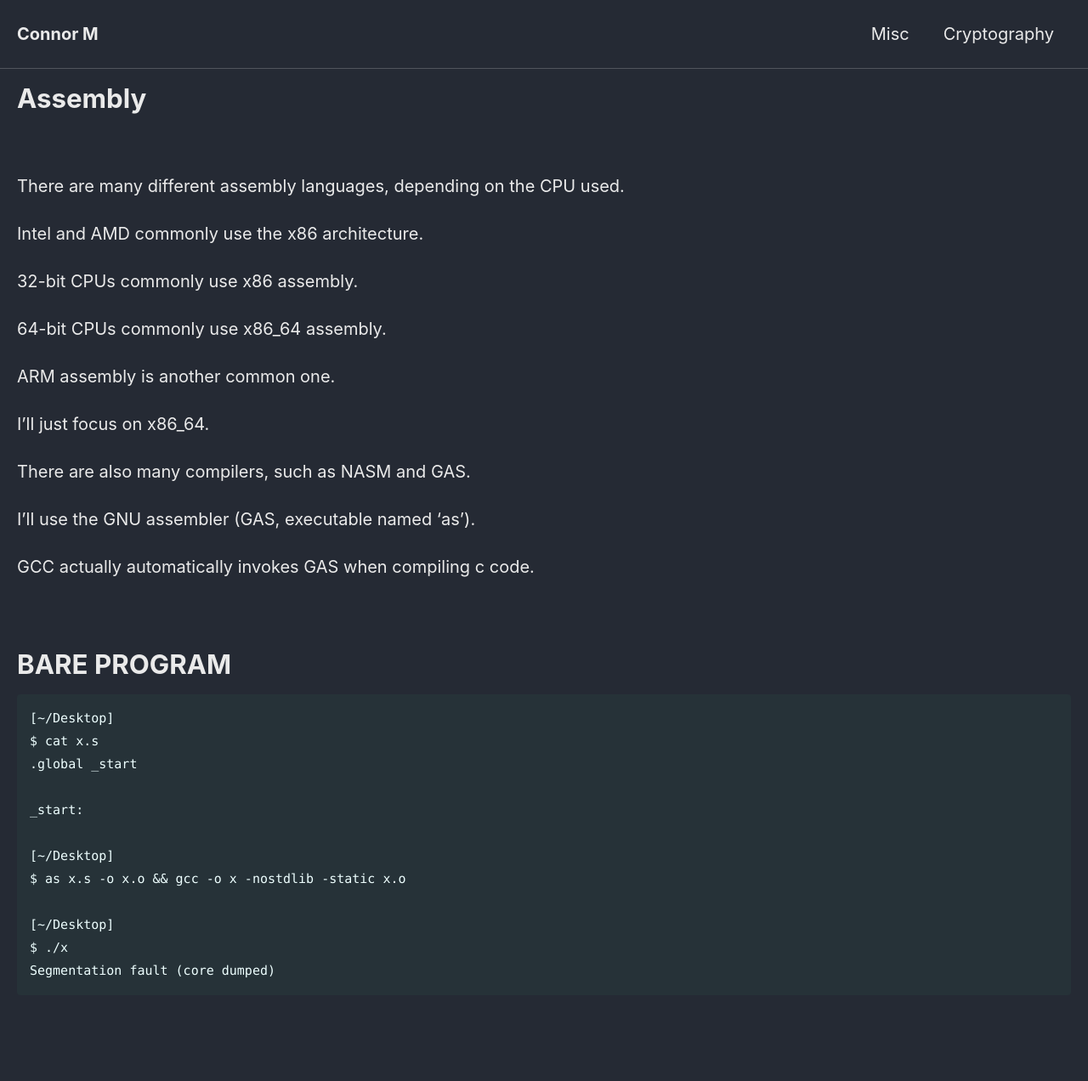
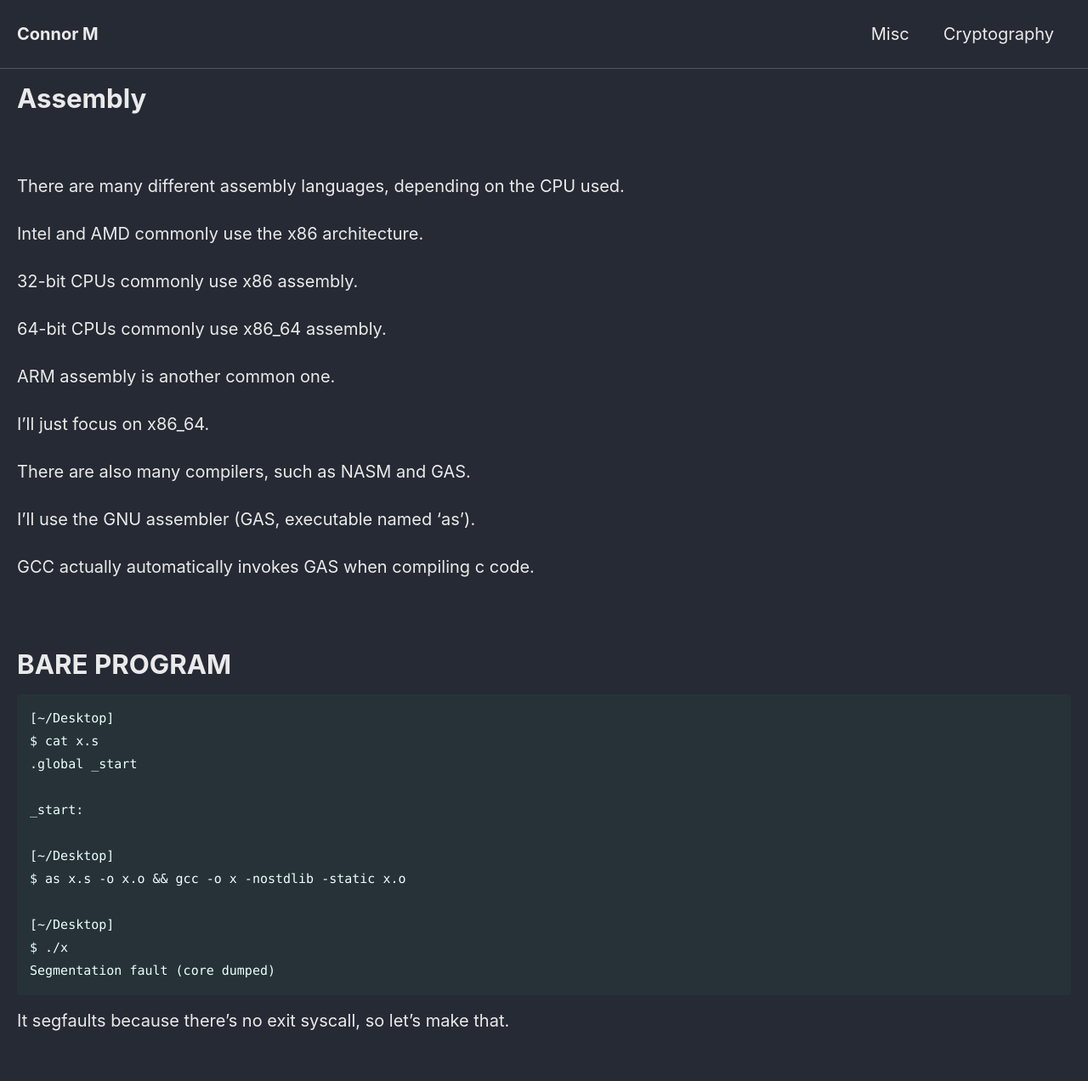
Before and after one commit to Connor-McCartney/Connor-McCartney.github.io, a Jekyll site: the page built from _pages/misc/assembly.md, in a window 1280 px wide. Shown: the whole page at 85% size. Built offline with Jekyll 4.4.1, drawn with Linux system fonts in a browser that asks for light colours; cached includes are drawn as plain includes; before the commit the page ends 1216 px from its top, so only the background shows below that.

Commit message:
Update assembly.md

````diff
--- a/_pages/misc/assembly.md
+++ b/_pages/misc/assembly.md
@@ -43,3 +43,5 @@ $ as x.s -o x.o && gcc -o x -nostdlib -static x.o
 $ ./x
 Segmentation fault (core dumped)
 ```
+
+It segfaults because there's no exit syscall, so let's make that.
````
